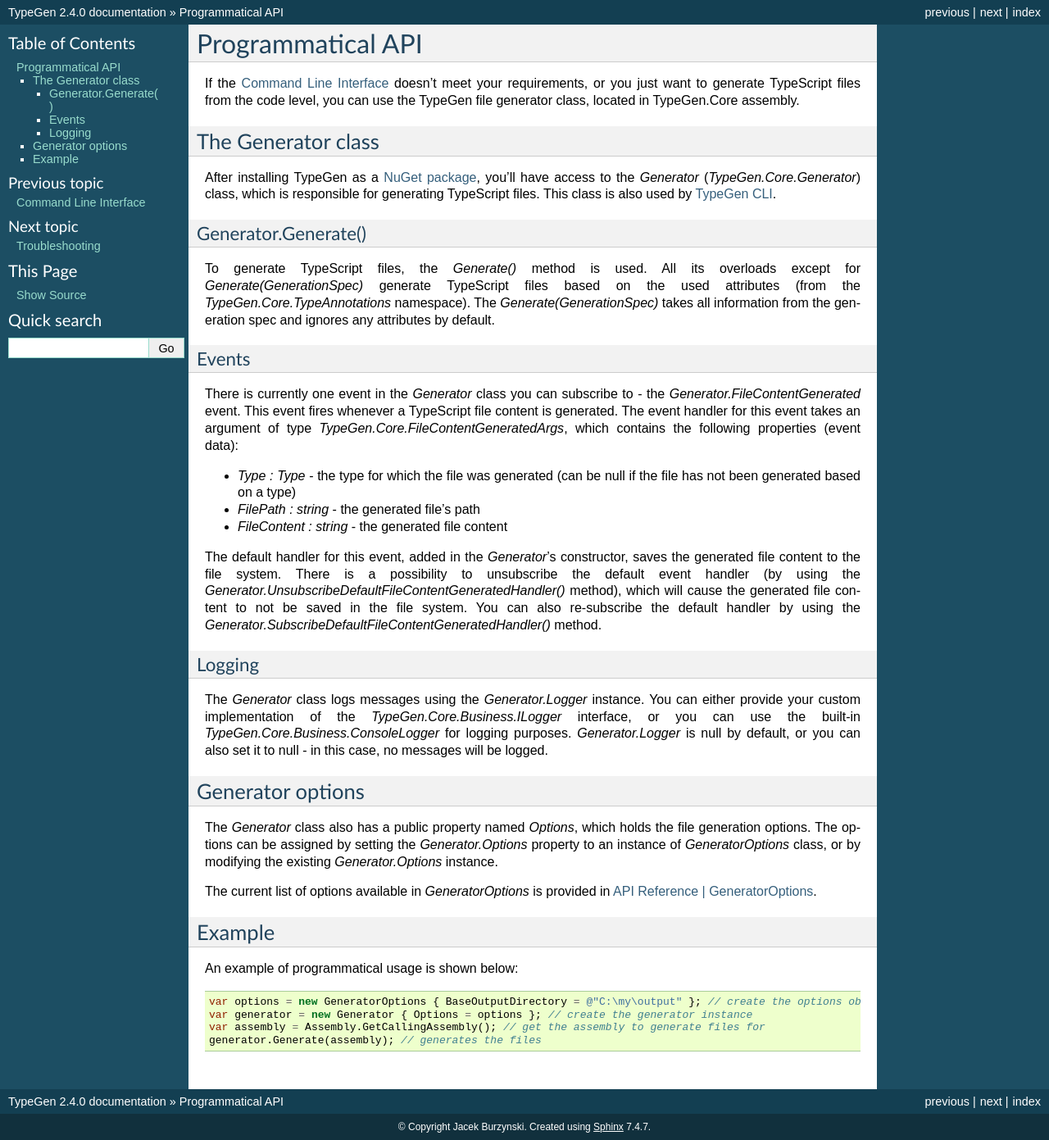
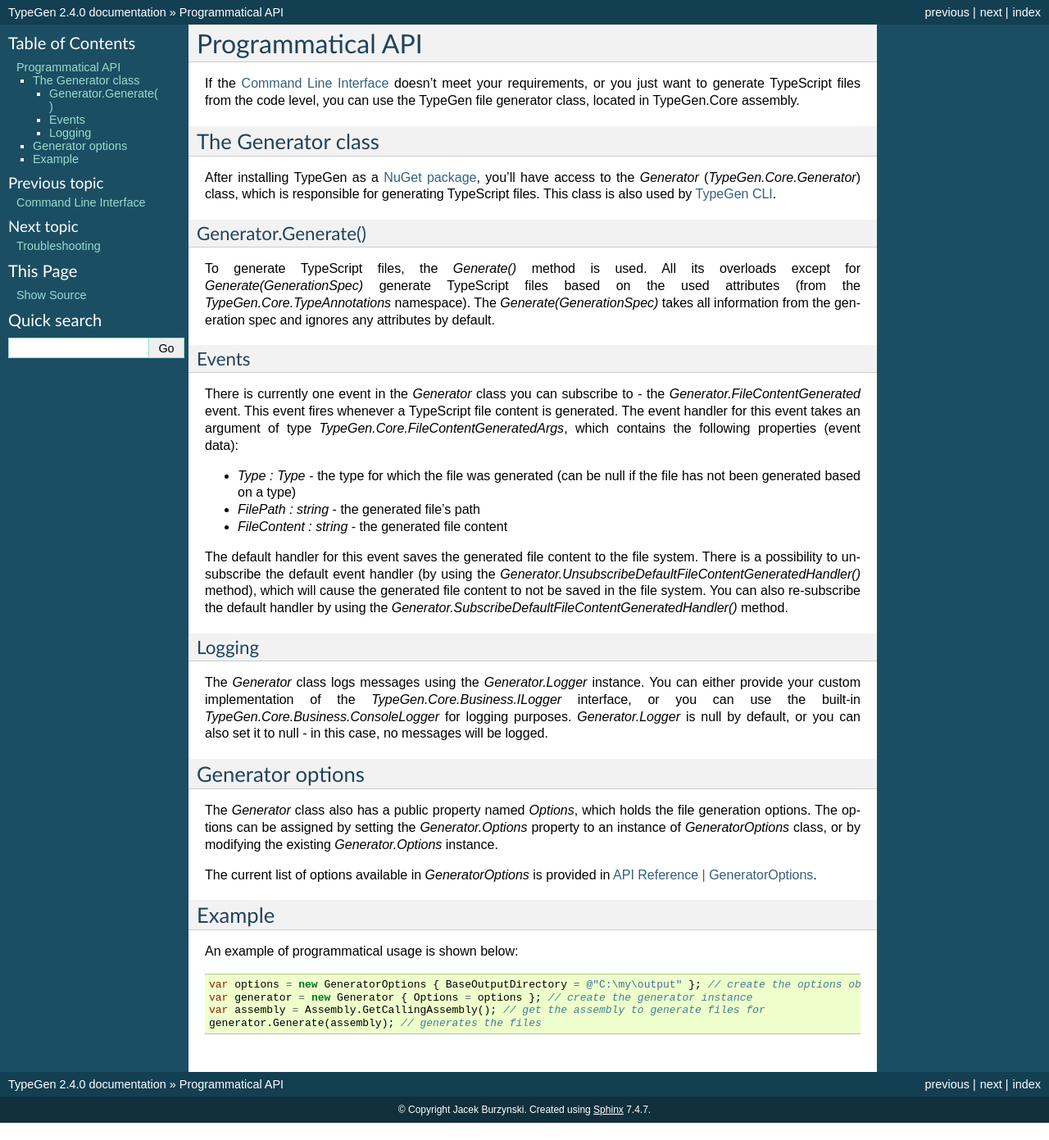
Before and after one commit to jburzynski/TypeGenDocs, a Sphinx documentation site: the page built from source/programmaticalapi.rst, in a window 1280 px wide. Shown: the whole page at 82% size. Built offline with Sphinx 7.4.7, drawn with Linux system fonts in a browser that asks for light colours; after the commit the page ends 1370 px from its top, so only the background shows below that.

Commit message:
small editorial

```diff
--- a/source/programmaticalapi.rst
+++ b/source/programmaticalapi.rst
@@ -23,7 +23,7 @@
 * *FilePath : string* - the generated file's path
 * *FileContent : string* - the generated file content
 
-The default handler for this event, added in the *Generator*'s constructor, saves the generated file content to the file system. There is a possibility to unsubscribe the default event handler (by using the *Generator.UnsubscribeDefaultFileContentGeneratedHandler()* method), which will cause the generated file content to not be saved in the file system. You can also re-subscribe the default handler by using the *Generator.SubscribeDefaultFileContentGeneratedHandler()* method.
+The default handler for this event saves the generated file content to the file system. There is a possibility to unsubscribe the default event handler (by using the *Generator.UnsubscribeDefaultFileContentGeneratedHandler()* method), which will cause the generated file content to not be saved in the file system. You can also re-subscribe the default handler by using the *Generator.SubscribeDefaultFileContentGeneratedHandler()* method.
 
 Logging
 -------
```
